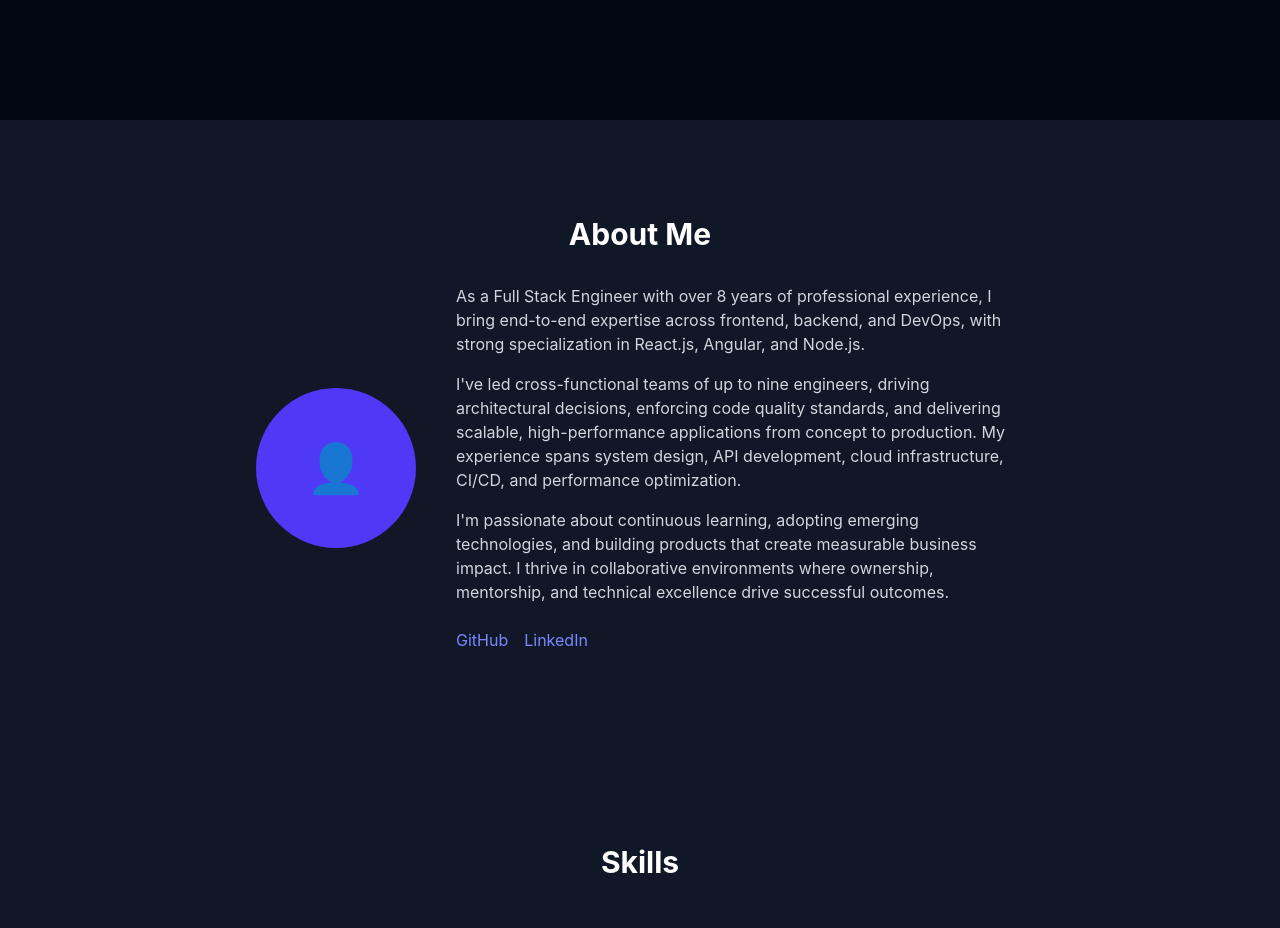
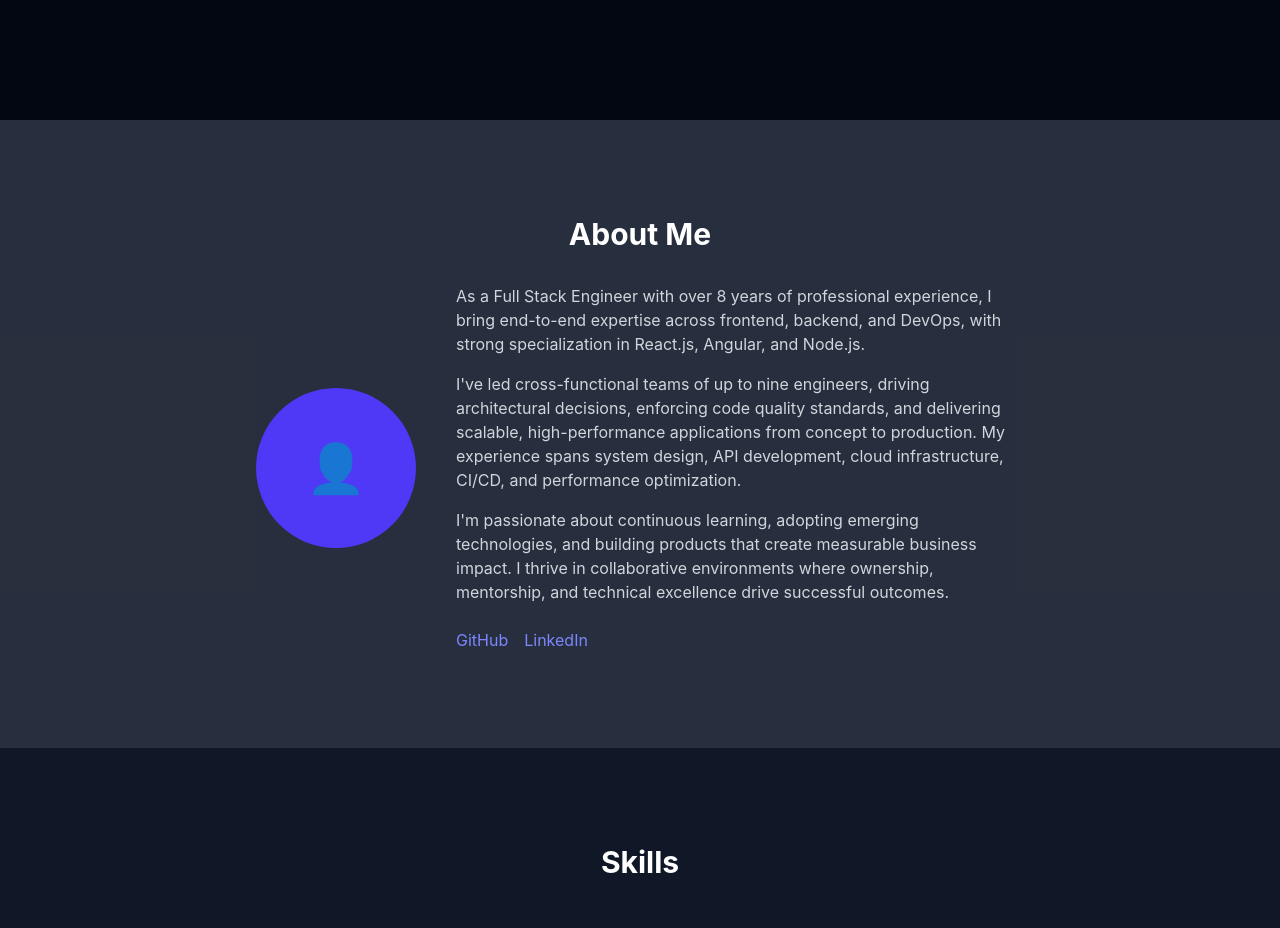
Before and after one commit to logandev727/myportfolio, a React (Vite) app: page / in a window 1280 px wide. Shown: the part 680-1608 px from the top of the page. Built offline with nearby package versions, Linux system fonts and the light colour scheme.

Commit message:
Update About Us Page

```diff
--- a/src/components/About.tsx
+++ b/src/components/About.tsx
@@ -1,6 +1,6 @@
 export default function About() {
   return (
-    <section id="about" className="py-24 bg-gray-900 text-white px-6">
+    <section id="about" className="relative z-10 py-24 bg-gray-900/90 text-white px-6">
       <div className="max-w-3xl mx-auto">
         <h2 className="text-3xl font-bold mb-8 text-center">About Me</h2>
         <div className="flex flex-col md:flex-row gap-10 items-center">
```
